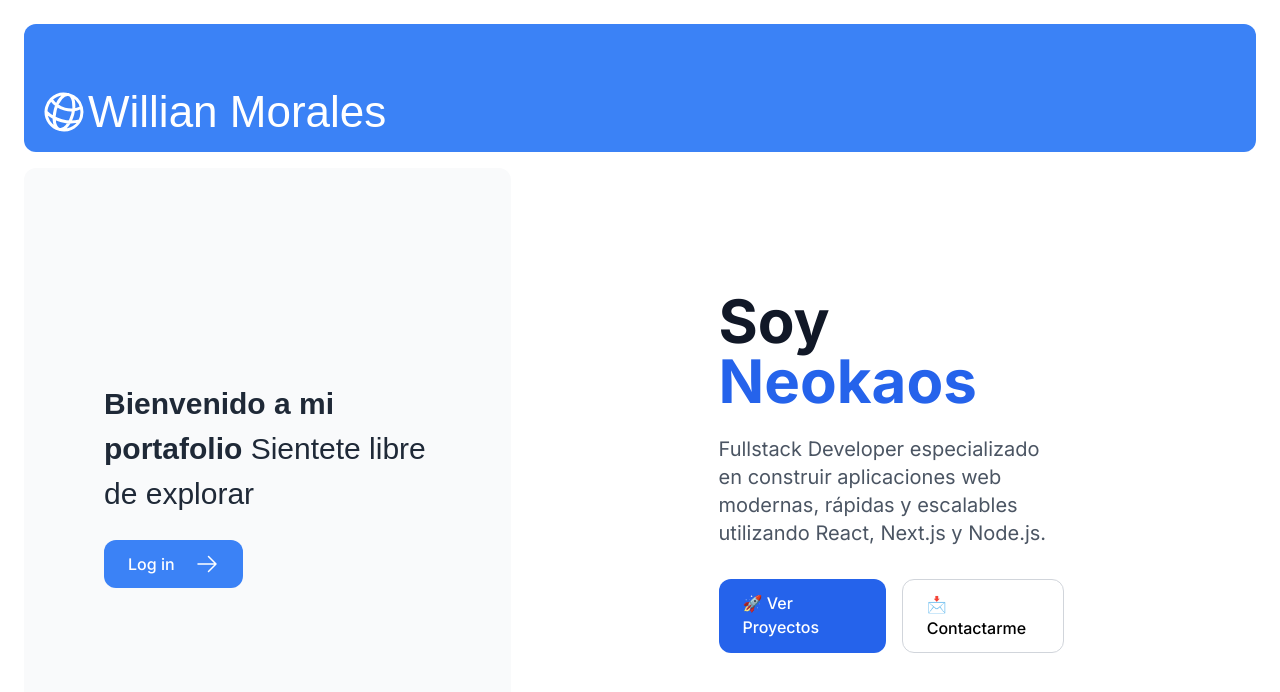
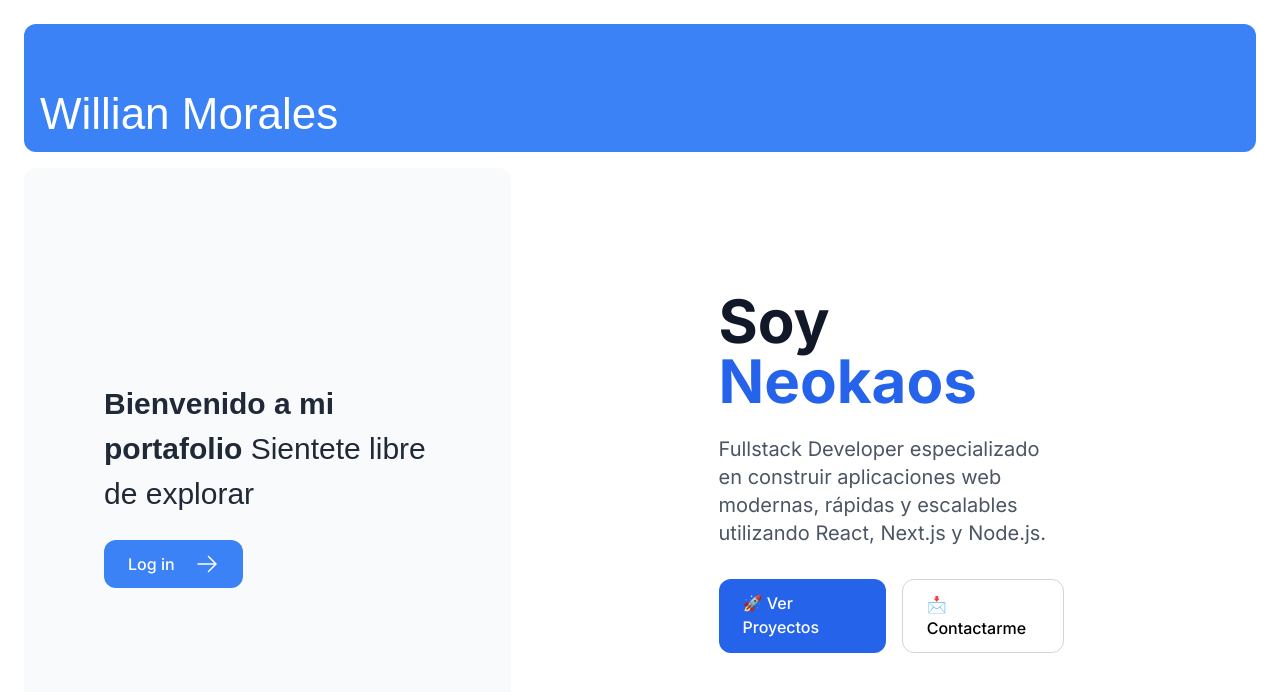
Before and after one commit to willmodev503/invoice, a Next.js app: page / in a window 1280 px wide. Shown: the top 692 px of the page. Built offline with nearby package versions, Linux system fonts and the light colour scheme; a web font is replaced by a local one.

Commit message:
se elimino el icono en logoacme

```diff
--- a/app/ui/acme-logo.tsx
+++ b/app/ui/acme-logo.tsx
@@ -6,7 +6,6 @@ export default function AcmeLogo() {
     <div
       className={`${lusitana.className} flex flex-row items-center leading-none text-white`}
     >
-      <GlobeAltIcon className="h-12 w-12 rotate-[15deg]" />
       <p className="text-[44px]">Willian Morales</p>
     </div>
   );
```
